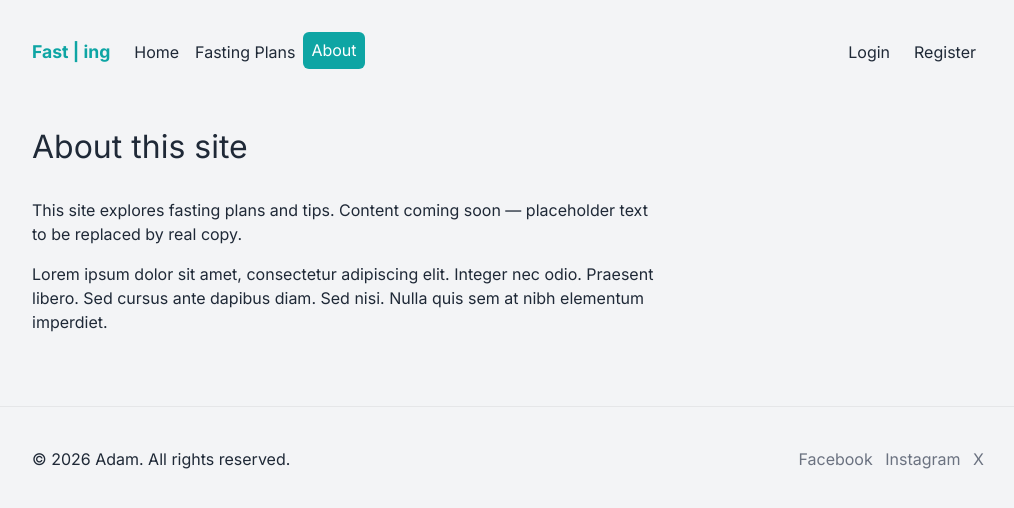
After one commit to fadam430/fasting_site, a Django app: page /about/ in a window 1280 px wide. The commit adds this page. Shown: the top 508 px of the page, without its empty margins (132-1146 px from the left). Run offline with Django 4.2, Linux system fonts and the light colour scheme; data that the repository does not hold is empty.

Commit message:
add about page

```diff
--- /dev/null
+++ b/about/templates/about/about.html
@@ -0,0 +1,23 @@
+{% extends 'base.html' %}
+
+{% block title %}About - Fast | ing{% endblock %}
+
+{% block content %}
+<section class="about-section row align-items-start" style="gap:1.5rem;">
+  <div class="col-12 col-md-4">
+    {% with about.first as item %}
+      <h2 class="h2">{{ item.title|default:"About this site" }}</h2>
+    {% endwith %}
+  </div>
+  <div class="col-12 col-md-8">
+    {% with about.first as item %}
+      {% if item %}
+        <div class="about-content">{{ item.content|linebreaks }}</div>
+      {% else %}
+        <p>This site explores fasting plans and tips. Content coming soon — placeholder text to be replaced by real copy.</p>
+        <p>Lorem ipsum dolor sit amet, consectetur adipiscing elit. Integer nec odio. Praesent libero. Sed cursus ante dapibus diam. Sed nisi. Nulla quis sem at nibh elementum imperdiet.</p>
+      {% endif %}
+    {% endwith %}
+  </div>
+</section>
+{% endblock %}
--- /dev/null
+++ b/about/urls.py
@@ -0,0 +1,6 @@
+from django.urls import path
+from . import views
+
+urlpatterns = [
+    path('', views.about, name='about'),
+]
--- a/fasting/settings.py
+++ b/fasting/settings.py
@@ -27,7 +27,7 @@ BASE_DIR = Path(__file__).resolve().parent.parent
 SECRET_KEY = os.environ.get('SECRET_KEY')
 
 # SECURITY WARNING: don't run with debug turned on in production!
-DEBUG = True
+DEBUG = False
 
 ALLOWED_HOSTS = ['.herokuapp.com', 'localhost', '127.0.0.1']
 
--- a/fasting/urls.py
+++ b/fasting/urls.py
@@ -21,6 +21,7 @@ from fastblog import views as fastblog_views
 
 urlpatterns = [
     path('admin/', admin.site.urls),
-    path('', fastblog_views.home, name='home'),
+    path('home/', fastblog_views.home, name='home'),
+    path('about/', include('about.urls')),
     path('fasting/', include('fastblog.urls')),
 ]
--- a/templates/base.html
+++ b/templates/base.html
@@ -21,7 +21,7 @@
           <ul class="navbar-nav me-auto mb-2 mb-md-0">
             <li class="nav-item"><a class="nav-link" href="{% url 'home' %}">Home</a></li>
             <li class="nav-item"><a class="nav-link" href="{% url 'fasting_list' %}">Fasting Plans</a></li>
-            <li class="nav-item"><a class="nav-link" href="#">About</a></li>
+            <li class="nav-item"><a class="nav-link" href="{% url 'about' %}">About</a></li>
           </ul>
 
           <ul class="navbar-nav mb-2 mb-md-0">
```
Also changed, not shown: README.md.
